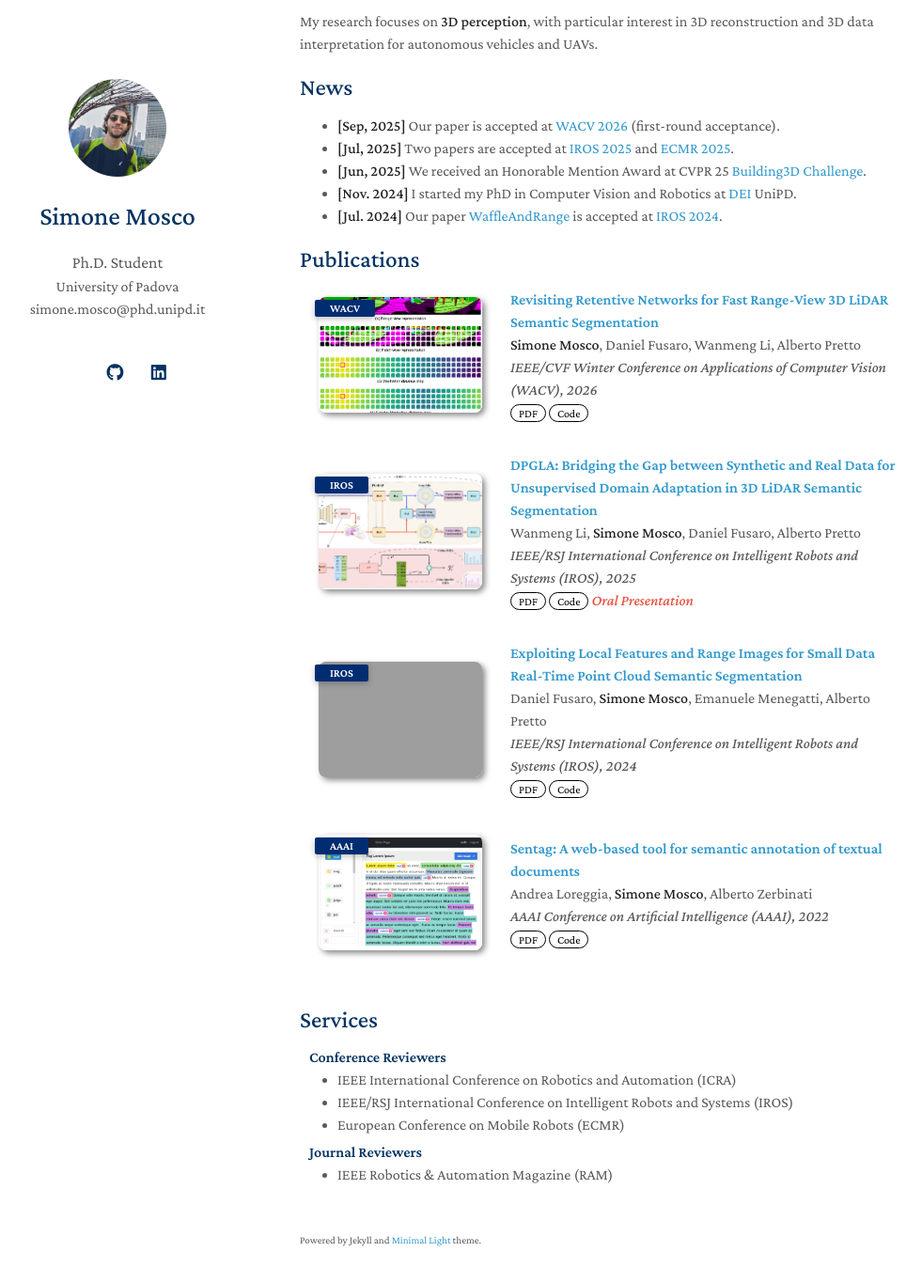
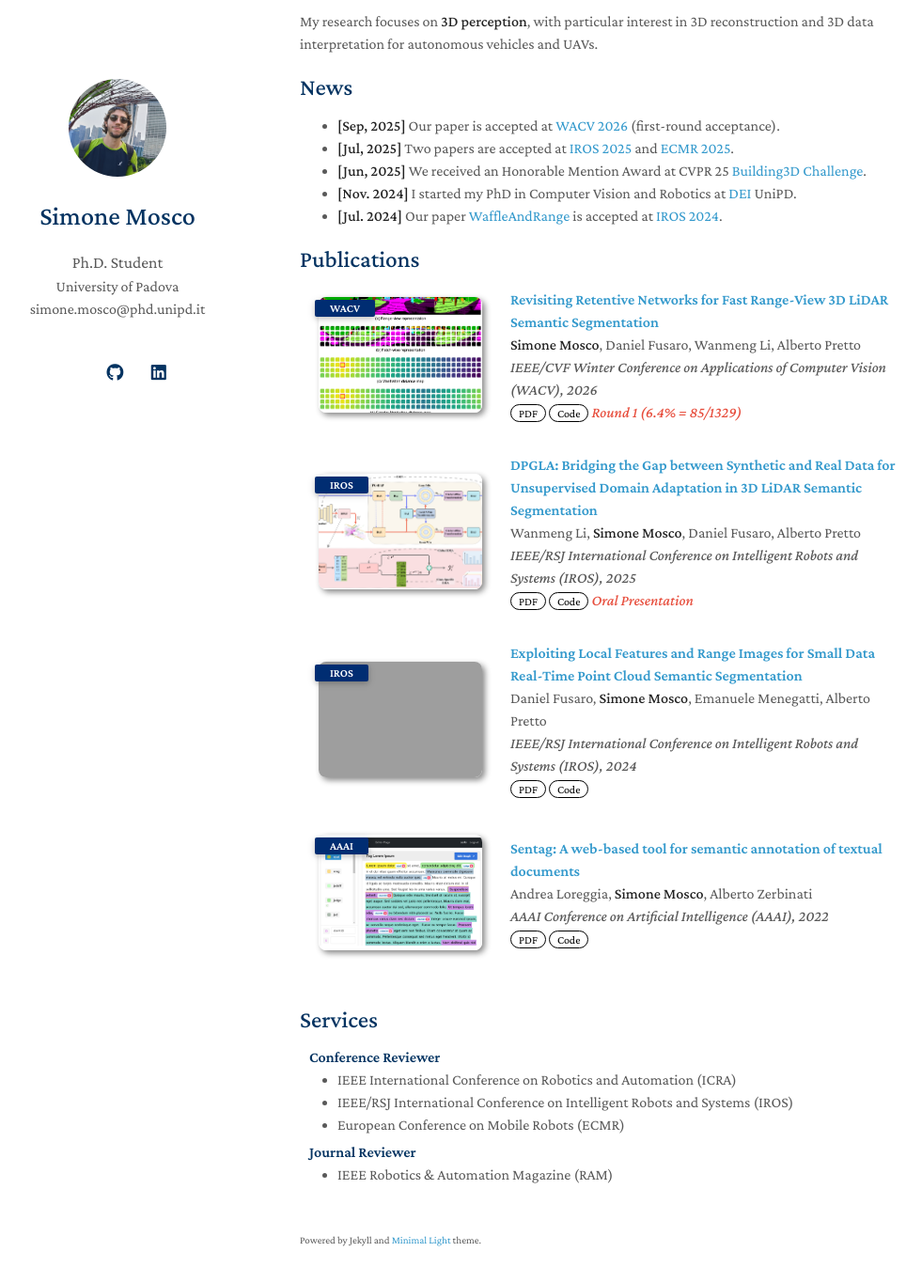
Before and after one commit to SiMoM0/simom0.github.io, a Jekyll site: the page built from index.md, in a window 1280 px wide and 1400 px high, scrolled down 300 px. Shown: the top 1365 px of the window at 94% size, without its empty margins (151-1132 px from the left). Built offline with Jekyll 4.4.1, drawn with Linux system fonts in a browser that asks for light colours; a style sheet for code colours, icons or effects is not loaded; our own code applies the rules of GitHub Pages for plain Markdown files; grey boxes are pictures that could not be loaded.

Commit message:
small fixes

```diff
--- a/_data/publications.yml
+++ b/_data/publications.yml
@@ -7,6 +7,7 @@ main:
     pdf: https://simom0.github.io/
     code: https://github.com/SiMoM0/RangeRet
     image: ./assets/img/RangeRet.png
+    notes: Round 1 (6.4% = 85/1329)
 
   - title: "DPGLA: Bridging the Gap between Synthetic and Real Data for Unsupervised Domain Adaptation in 3D LiDAR Semantic Segmentation"
     authors: Wanmeng Li, <strong>Simone Mosco</strong>, Daniel Fusaro, Alberto Pretto
--- a/_includes/services.md
+++ b/_includes/services.md
@@ -1,7 +1,7 @@
 ## Services
 
 
-<h4 style="margin:0 10px 0;">Conference Reviewers</h4>
+<h4 style="margin:0 10px 0;">Conference Reviewer</h4>
 
 <ul style="margin:0 0 5px;">
   <li>IEEE International Conference on Robotics and Automation (ICRA)</li>
@@ -13,7 +13,7 @@
   -->
 </ul>
 
-<h4 style="margin:0 10px 0;">Journal Reviewers</h4>
+<h4 style="margin:0 10px 0;">Journal Reviewer</h4>
 
 <ul style="margin:0 0 20px;">
   <li>IEEE Robotics & Automation Magazine (RAM)</li>
--- a/_layouts/homepage.html
+++ b/_layouts/homepage.html
@@ -51,7 +51,8 @@
         <br>
         {% endif %}
         {% if site.affiliation %}
-        <a href="{{ site.affiliation_link }}" rel="noopener"><autocolor>{{ site.affiliation }}</autocolor></a>
+        <!--<a href="{{ site.affiliation_link }}" rel="noopener"><autocolor>{{ site.affiliation }}</autocolor></a>-->
+        <a href="https://www.unipd.it/en/" rel="noopener"><autocolor>{{ site.affiliation }}</autocolor></a>
         <br>
         {% endif %}
         {% if site.email %}
```
